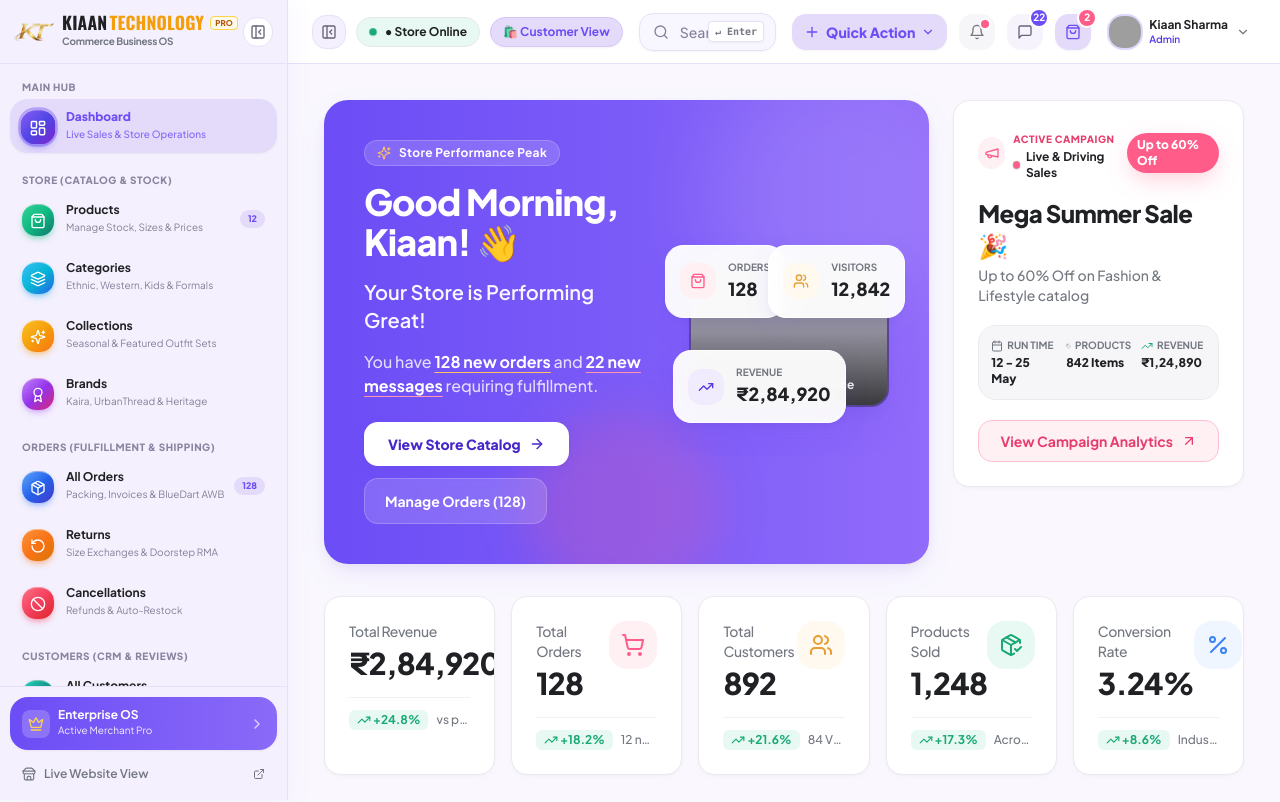
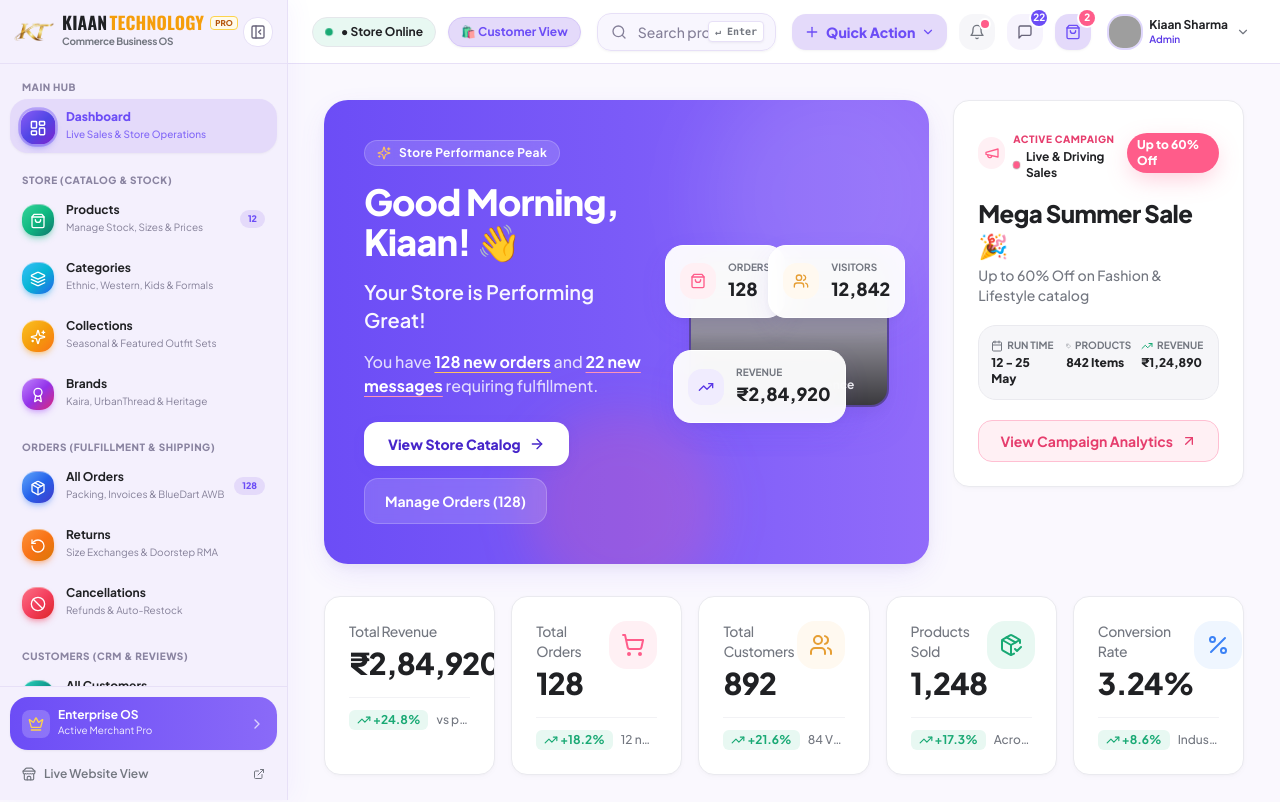
Before and after one commit to ashilata62/E-Commerce-Management-Platform, a React (Vite) app in the folder client/: page / in a window 1280 px wide. Shown: the top 802 px of the page. Built offline with nearby package versions, Linux system fonts and the light colour scheme; grey boxes are pictures that could not be loaded; the HTML template or start-up script is replaced by a standard one.

Commit message:
fix: remove duplicate collapse button and keep a single clean collapse toggle inside sidebar header

```diff
--- a/client/src/components/layout/AppLayout.jsx
+++ b/client/src/components/layout/AppLayout.jsx
@@ -34,11 +34,7 @@
           isCollapsed ? 'lg:pl-20' : 'lg:pl-72'
         }`}
       >
-        <Header
-          onMenuClick={() => setIsMobileOpen(true)}
-          isCollapsed={isCollapsed}
-          toggleCollapse={toggleCollapse}
-        />
+        <Header onMenuClick={() => setIsMobileOpen(true)} />
 
         <main className="flex-1 p-5 sm:p-7 lg:p-9 max-w-[1600px] w-full mx-auto pb-24 lg:pb-12">
           <Outlet />
--- a/client/src/components/layout/Header.jsx
+++ b/client/src/components/layout/Header.jsx
@@ -18,8 +18,6 @@
   Package,
   AlertTriangle,
   Radio,
-  PanelLeftClose,
-  PanelLeftOpen,
 } from 'lucide-react';
 import { useAuth } from '../../context/AuthContext';
 import { useStore } from '../../context/StoreContext';
@@ -27,7 +25,7 @@
 import { useCart } from '../../context/CartContext';
 import { CustomerSupportModal } from '../support/CustomerSupportModal';
 
-export const Header = ({ onMenuClick, isCollapsed, toggleCollapse }) => {
+export const Header = ({ onMenuClick }) => {
   const navigate = useNavigate();
   const { user, logout, switchDemoRole } = useAuth();
   const { storeStatus, toggleStoreStatus, unreadNotifications, unreadMessages, notifications, markAllAsRead } = useStore();
@@ -69,22 +67,8 @@
 
   return (
     <header className="sticky top-0 z-30 h-16 bg-white/95 backdrop-blur-md border-b border-[#E7E0F7] px-4 sm:px-6 flex items-center justify-between gap-4">
-      {/* Left: Desktop Collapse Toggle, Mobile hamburger & Store status */}
-      <div className="flex items-center gap-2.5">
-        {/* Desktop Sidebar Collapse Toggle */}
-        <button
-          type="button"
-          onClick={toggleCollapse}
-          className="hidden lg:flex p-2 rounded-xl text-[#68647A] hover:text-[#6C4DF6] bg-[#F4F0FD] hover:bg-[#E4DAFA] border border-[#E7E0F7] transition-all cursor-pointer shadow-soft-xs"
-          title={isCollapsed ? 'Expand Sidebar' : 'Hide / Collapse Sidebar'}
-        >
-          {isCollapsed ? (
-            <PanelLeftOpen className="w-4 h-4" />
-          ) : (
-            <PanelLeftClose className="w-4 h-4" />
-          )}
-        </button>
-
+      {/* Left: Mobile hamburger & Store status */}
+      <div className="flex items-center gap-3">
         {/* Mobile menu button */}
         <button
           type="button"
```
